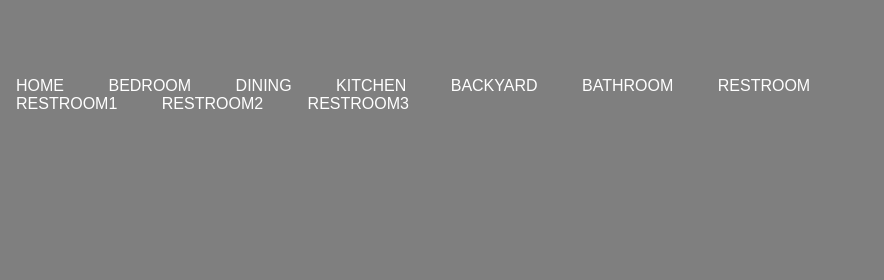
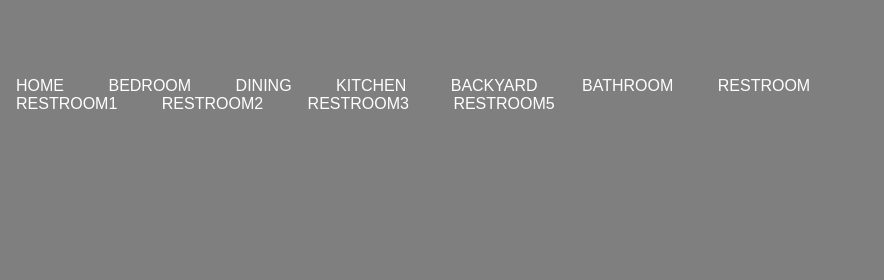
Before and after one commit to sachasa/HTML-HomePage, a plain HTML site: page index.html in a window 1280 px wide. Shown: the top 280 px of the page, 220-1104 px from the left. Drawn offline with Linux system fonts and the light colour scheme.

Commit message:
update index.html
restroom 5

Co-Authored-By: Udeshi Wijesekara  <87753673+ushi-keshw@users.noreply.github.com>

```diff
--- a/index.html
+++ b/index.html
@@ -18,6 +18,7 @@
                     <li><a href="#">restroom1</a></li>
                     <li><a href="#">restroom2</a></li>
                     <li><a href="#">restroom3</a></li>
+                    <li><a href="#">restroom5</a></li>
                 </ul>
             </div>
             <div class="content">
```
